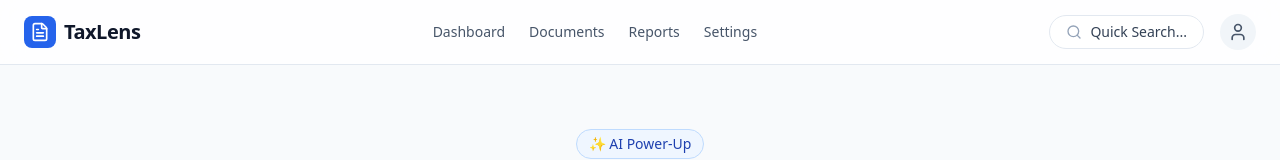
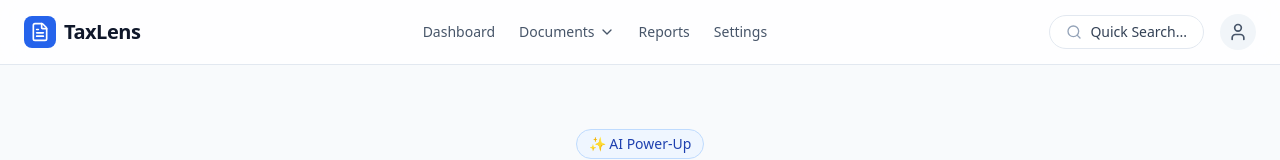
Before and after one commit to npthinks/taxlens-site, a React (Vite) app: page / in a window 1280 px wide. Shown: the top 160 px of the page. Built offline with nearby package versions, Linux system fonts and the light colour scheme.

Commit message:
scroll and documents

```diff
--- a/src/App.tsx
+++ b/src/App.tsx
@@ -1,9 +1,20 @@
+import { useState } from 'react';
 import { MainLayout } from './layouts/MainLayout';
 import { ChatInterface } from './components/ChatInterface';
+import type { SourceDocument } from './components/ChatInterface';
 
 function App() {
+    const [usedDocuments, setUsedDocuments] = useState<SourceDocument[]>([]);
+
+    const handleSourcesReceived = (sources: SourceDocument[]) => {
+        setUsedDocuments(prev => {
+            const newDocs = sources.filter(s => !prev.some(p => p.content === s.content));
+            return [...prev, ...newDocs];
+        });
+    };
+
     return (
-        <MainLayout>
+        <MainLayout usedDocuments={usedDocuments}>
             <div className="flex flex-col gap-8 min-h-[calc(100vh-12rem)]">
                 <section className="flex flex-col items-center gap-4 py-8 text-center animate-in fade-in slide-in-from-bottom-4 duration-700">
                     <div className="inline-flex items-center rounded-full border border-blue-200 bg-blue-50 px-3 py-1 text-sm font-medium text-blue-800">
@@ -18,7 +29,7 @@ function App() {
                 </section>
 
                 <section className="flex-1 w-full animate-in fade-in slide-in-from-bottom-8 duration-700 delay-150">
-                    <ChatInterface />
+                    <ChatInterface onSourcesReceived={handleSourcesReceived} />
                 </section>
             </div>
         </MainLayout>
--- a/src/components/ChatInterface.tsx
+++ b/src/components/ChatInterface.tsx
@@ -18,18 +18,33 @@ const INITIAL_MESSAGES: Message[] = [
 ];
 const API_URL = 'https://taxlens-vercel.vercel.app/api/ask';
 
-export function ChatInterface() {
+export interface SourceDocument {
+    content: string;
+    metadata?: any;
+}
+
+interface ChatInterfaceProps {
+    onSourcesReceived?: (sources: SourceDocument[]) => void;
+}
+
+export function ChatInterface({ onSourcesReceived }: ChatInterfaceProps = {}) {
     const [messages, setMessages] = useState<Message[]>(INITIAL_MESSAGES);
     const [inputValue, setInputValue] = useState('');
     const [isTyping, setIsTyping] = useState(false);
     const [copiedId, setCopiedId] = useState<string | null>(null);
     const messagesEndRef = useRef<HTMLDivElement>(null);
 
+    const isFirstRender = useRef(true);
+
     const scrollToBottom = () => {
         messagesEndRef.current?.scrollIntoView({ behavior: 'smooth' });
     };
 
     useEffect(() => {
+        if (isFirstRender.current) {
+            isFirstRender.current = false;
+            return;
+        }
         scrollToBottom();
     }, [messages]);
 
@@ -76,6 +91,10 @@ export function ChatInterface() {
             if (data.sources && data.sources.length > 0) {
                 const sourcesText = data.sources.map((s: any) => s.content).join('\n\n');
                 aiContent += `\n\n**Sources:**\n${sourcesText}`;
+
+                if (onSourcesReceived) {
+                    onSourcesReceived(data.sources);
+                }
             }
 
             const aiResponse: Message = {
--- a/src/layouts/MainLayout.tsx
+++ b/src/layouts/MainLayout.tsx
@@ -1,10 +1,26 @@
-import { FileText, Search, User } from 'lucide-react';
+import { FileText, Search, User, ChevronDown } from 'lucide-react';
+import { useState, useRef, useEffect } from 'react';
+import type { SourceDocument } from '../components/ChatInterface';
 
 interface MainLayoutProps {
     children: React.ReactNode;
+    usedDocuments?: SourceDocument[];
 }
 
-export function MainLayout({ children }: MainLayoutProps) {
+export function MainLayout({ children, usedDocuments = [] }: MainLayoutProps) {
+    const [showDocsDropdown, setShowDocsDropdown] = useState(false);
+    const dropdownRef = useRef<HTMLDivElement>(null);
+
+    useEffect(() => {
+        function handleClickOutside(event: MouseEvent) {
+            if (dropdownRef.current && !dropdownRef.current.contains(event.target as Node)) {
+                setShowDocsDropdown(false);
+            }
+        }
+        document.addEventListener("mousedown", handleClickOutside);
+        return () => document.removeEventListener("mousedown", handleClickOutside);
+    }, []);
+
     return (
         <div className="min-h-screen bg-slate-50 font-sans text-slate-900">
             {/* Header */}
@@ -19,9 +35,42 @@ export function MainLayout({ children }: MainLayoutProps) {
                         </span>
                     </div>
 
-                    <nav className="hidden md:flex items-center gap-6 text-sm font-medium text-slate-600">
+                    <nav className="hidden md:flex items-center gap-6 text-sm font-medium text-slate-600 relative">
                         <a href="#" className="hover:text-blue-600 transition-colors">Dashboard</a>
-                        <a href="#" className="hover:text-blue-600 transition-colors">Documents</a>
+
+                        <div className="relative" ref={dropdownRef}>
+                            <button
+                                onClick={() => setShowDocsDropdown(!showDocsDropdown)}
+                                className="flex items-center gap-1 hover:text-blue-600 transition-colors"
+                            >
+                                Documents {usedDocuments.length > 0 && <span className="flex h-5 w-5 items-center justify-center rounded-full bg-blue-100 text-[10px] font-bold text-blue-600">{usedDocuments.length}</span>}
+                                <ChevronDown className="h-4 w-4" />
+                            </button>
+
+                            {showDocsDropdown && (
+                                <div className="absolute top-full left-0 mt-2 w-80 rounded-xl border border-slate-200 bg-white p-2 shadow-lg z-50 max-h-[400px] overflow-y-auto">
+                                    <h4 className="px-3 py-2 text-xs font-semibold text-slate-500 uppercase tracking-wider border-b border-slate-100 mb-2">Used Documents</h4>
+                                    {usedDocuments.length === 0 ? (
+                                        <p className="px-3 py-4 text-sm text-slate-400 text-center">No documents have been used yet.</p>
+                                    ) : (
+                                        <div className="flex flex-col gap-2">
+                                            {usedDocuments.map((doc, idx) => (
+                                                <div key={idx} className="p-3 rounded-lg hover:bg-slate-50 transition-colors border border-transparent hover:border-slate-100 cursor-pointer">
+                                                    <div className="flex items-start gap-3">
+                                                        <FileText className="h-4 w-4 text-blue-500 mt-0.5 flex-shrink-0" />
+                                                        <div>
+                                                            <p className="text-sm font-medium text-slate-800 line-clamp-1">{doc.metadata?.source || doc.metadata?.title || `Document ${idx + 1}`}</p>
+                                                            <p className="text-xs text-slate-500 mt-1 line-clamp-2">{doc.content}</p>
+                                                        </div>
+                                                    </div>
+                                                </div>
+                                            ))}
+                                        </div>
+                                    )}
+                                </div>
+                            )}
+                        </div>
+
                         <a href="#" className="hover:text-blue-600 transition-colors">Reports</a>
                         <a href="#" className="hover:text-blue-600 transition-colors">Settings</a>
                     </nav>
```
